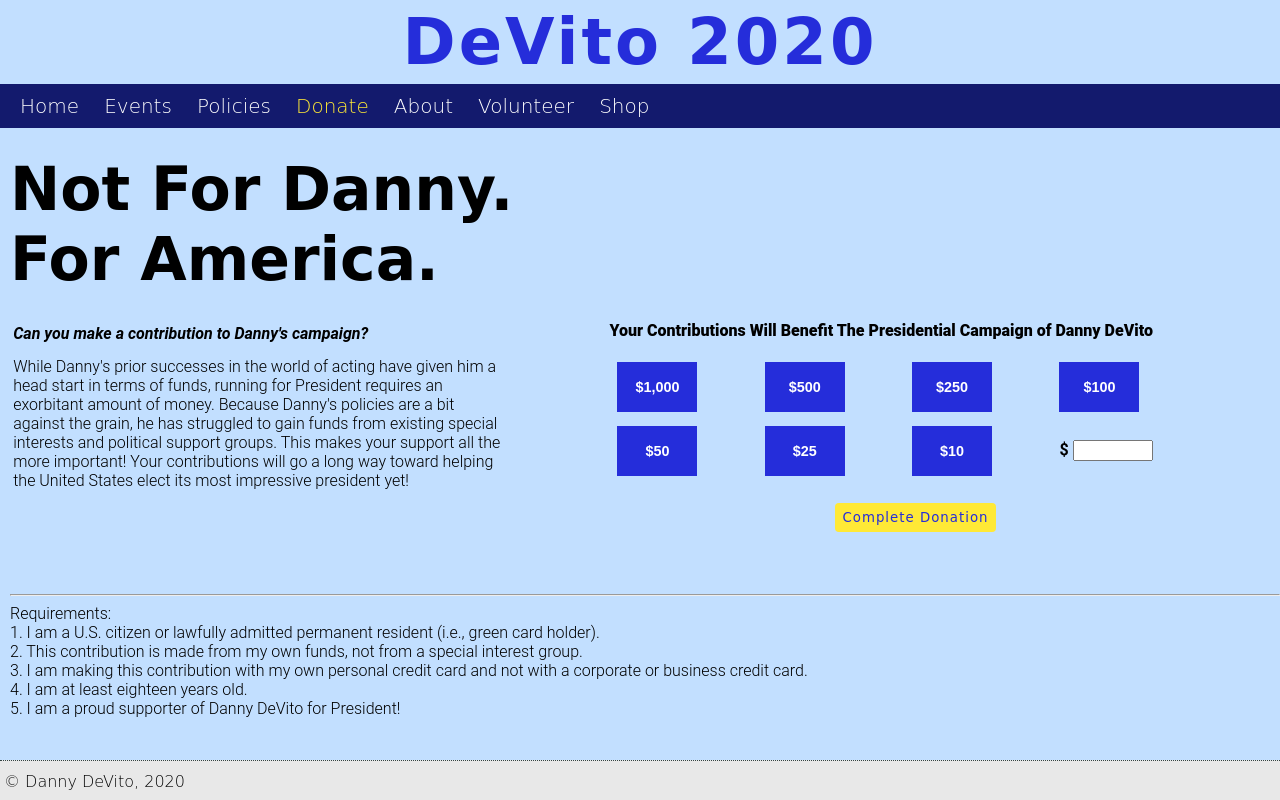
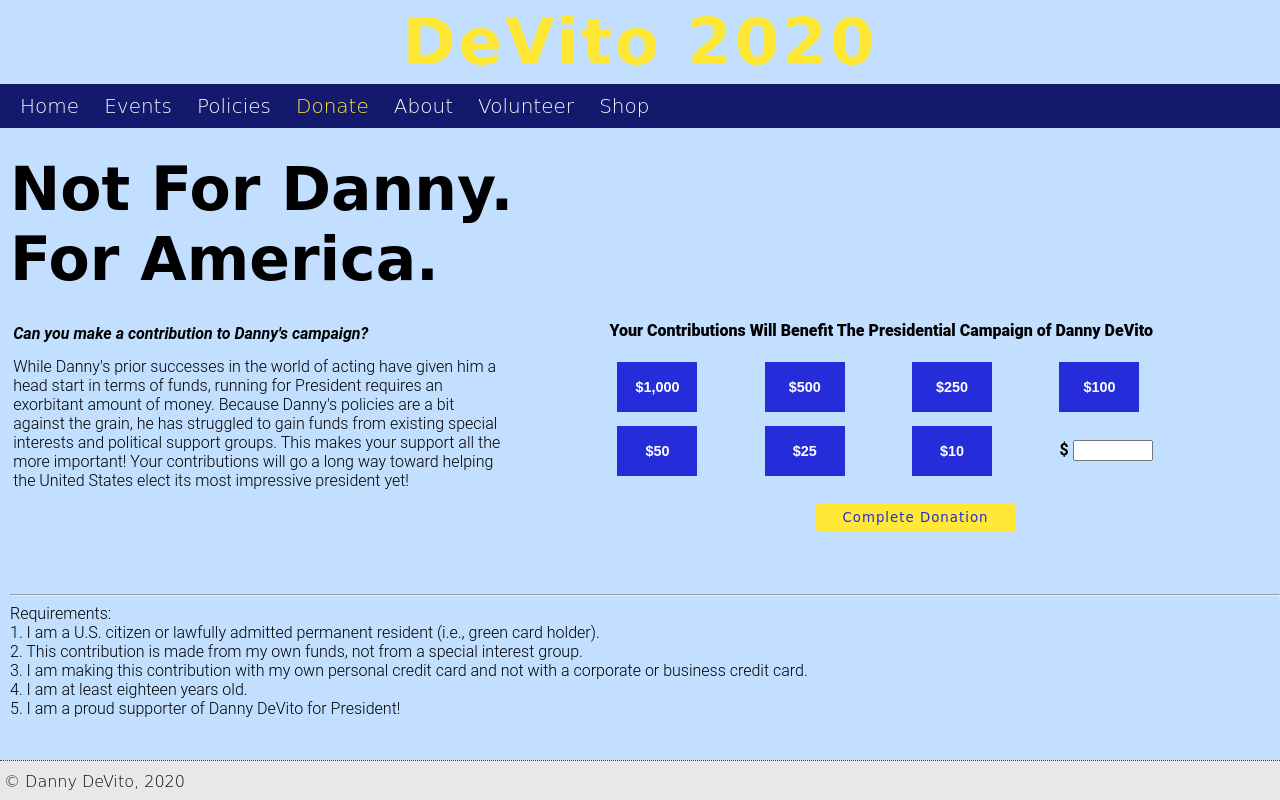
Before and after one commit to juliahindle/Midterm, a plain HTML site: page donate.html in a window 1280 px wide. Drawn offline with nearby package versions, Linux system fonts and the light colour scheme.

Commit message:
Update style.css

```diff
--- a/style.css
+++ b/style.css
@@ -26,7 +26,7 @@ header h1{
 	top: 0px;
 	margin: 5px;
 	text-align: center;
-	color: #252dda;
+	color: #ffe936;
 	font-family: 'Bebas Neue', cursive;
 	letter-spacing: 3px;
 }
@@ -68,7 +68,7 @@ button:hover{
 	font-family: 'Bebas Neue', cursive;
 	padding: 7px;
 	border-radius: 4px;
-	max-width: 200%;
+	width: 200px;
 	letter-spacing: 1px;
 }
 
```
